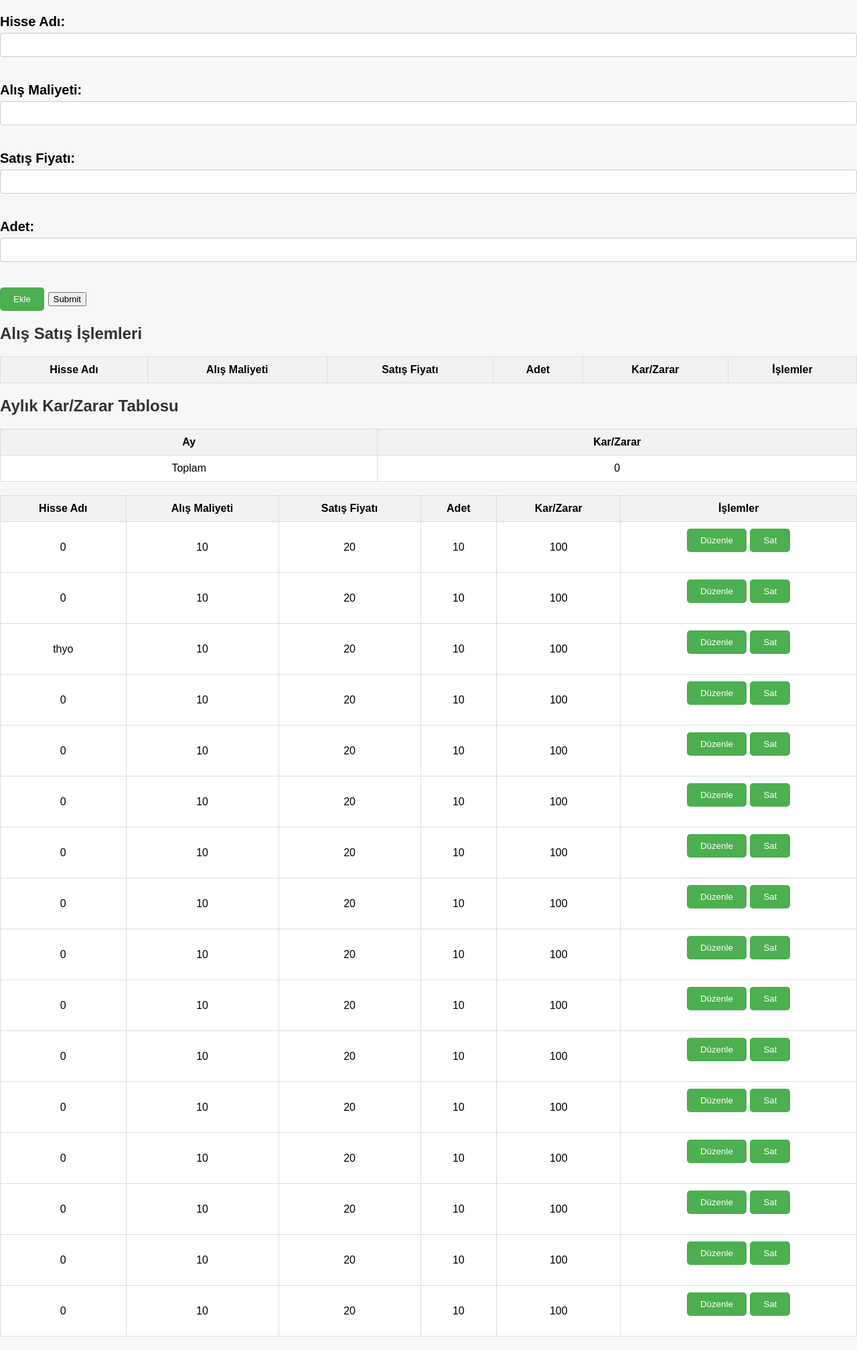
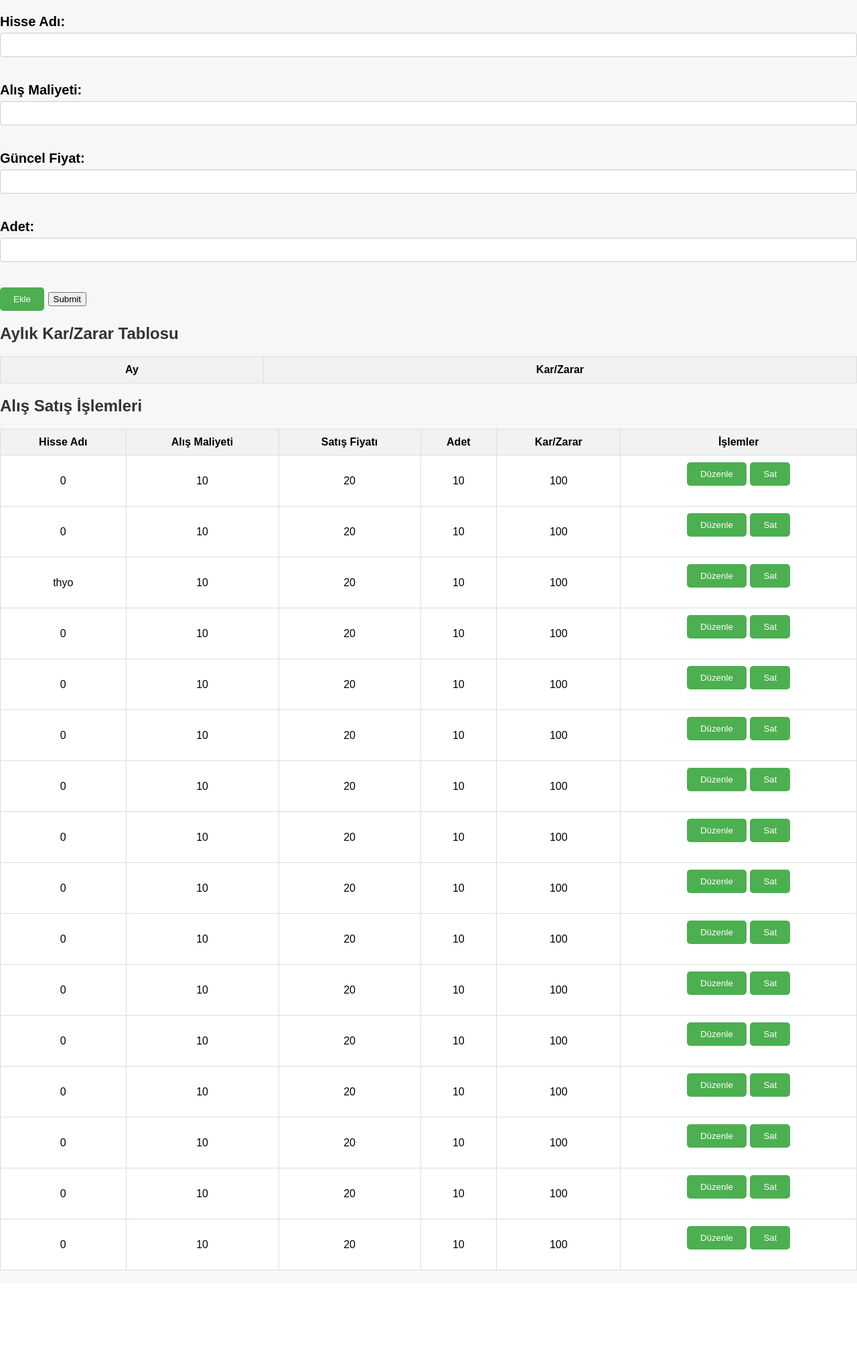
Before and after one commit to yigitkoruk/borsa_takip, a PHP site: the page made by Borsa Takip/Borsa Takip.php in a window 1280 px wide. Shown: the whole page at 67% size. After the commit the page ends 1896 px from the top, so only its background shows below. Run offline with PHP 8.4, Linux system fonts and the light colour scheme; data comes from the database, SQL or seed files in the repository; lists and menus that the app fills with data are empty.

Commit message:
#1 güncellendi ve style dosyası oluşturuldu.

```diff
--- a/Borsa Takip/Borsa Takip.php
+++ b/Borsa Takip/Borsa Takip.php
@@ -42,7 +42,6 @@ if (isset($_POST["sat"])) {
 }
 
 if (isset($_POST["duzenle"])) {
-
 }
 
 ?>
@@ -54,122 +53,27 @@ if (isset($_POST["duzenle"])) {
     <meta charset="UTF-8">
     <meta name="viewport" content="width=device-width, initial-scale=1.0">
     <title>Borsa Takip Sayfası</title>
-    <style>
-        body {
-    font-family: Arial, sans-serif;
-    background-color: #f7f7f7;
-    margin: 0;
-    padding: 0;
-}
-
-h1, h2 {
-    color: #333;
-}
-
-form {
-    margin-bottom: 20px;
-    font-size: 20px;
-    font-weight: bold;
-
-}
-
-table {
-    width: 100%;
-    border-collapse: collapse;
-    margin-bottom: 20px;
-    background-color: #fff;
-}
-
-table, th, td {
-    border: 1px solid #ddd;
-    padding: 10px;
-    text-align: center;
-}
-
-th {
-    background-color: #f2f2f2;
-}
-
-button {
-    background-color: #4caf50;
-    color: #fff;
-    border: none;
-    padding: 10px 20px;
-    cursor: pointer;
-    transition: background-color 0.3s;
-    border-radius: 5px;
-}
-
-.button {
-    background-color: #4caf50;
-    color: #fff;
-    border: none;
-    padding: 10px 20px;
-    cursor: pointer;
-    transition: background-color 0.3s;
-    border-radius: 5px;
-}
-
-button:hover {
-    background-color: #45a049;
-}
-
-input[type="text"], input[type="number"] {
-    width: 100%;
-    padding: 8px;
-    margin: 5px 0 15px 0;
-    box-sizing: border-box;
-    border: 1px solid #ccc;
-    border-radius: 4px;
-    font-size: 16px;
-}
-
-input[type="text"]:focus, input[type="number"]:focus {
-    outline: none;
-    border-color: #4caf50;
-}
-
-.container {
-    max-width: 800px;
-    margin: 0 auto;
-    padding: 20px;
-    background-color: #fff;
-    box-shadow: 0 4px 8px 0 rgba(0, 0, 0, 0.2);
-}
-
-    </style>
+    <link rel="stylesheet" href="style.css">
 </head>
 
 <body>
     <h1></h1>
     <form id="borsaForm" method="POST">
         <label for="hisseAdi">Hisse Adı:</label>
-        <input type="text" id="hisseAdi"  name="hisseAdi"><br><br>
+        <input type="text" id="hisseAdi" name="hisseAdi"><br><br>
 
         <label for="alisMaliyeti">Alış Maliyeti:</label>
-        <input type="number" id="alisMaliyeti"   name="alisMaliyeti"><br><br>
+        <input type="number" id="alisMaliyeti" name="alisMaliyeti"><br><br>
 
-        <label for="satisFiyati">Satış Fiyatı:</label>
-        <input type="number" id="satisFiyati"  name="satisFiyati"><br><br>
+        <label for="satisFiyati">Güncel Fiyat:</label>
+        <input type="number" id="satisFiyati" name="satisFiyati"><br><br>
 
         <label for="adet">Adet:</label>
-        <input type="number" id="adet"  name="adet"><br><br>
+        <input type="number" id="adet" name="adet"><br><br>
 
         <button type="button" onclick="ekle()">Ekle</button>
         <input type="submit" name="ekle">
     </form>
-
-    <h2>Alış Satış İşlemleri</h2>
-    <table id="borsaTablosu">
-        <tr>
-            <th>Hisse Adı</th>
-            <th>Alış Maliyeti</th>
-            <th>Satış Fiyatı</th>
-            <th>Adet</th>
-            <th>Kar/Zarar</th>
-            <th>İşlemler</th>
-        </tr>
-    </table>
 
     <h2>Aylık Kar/Zarar Tablosu</h2>
     <table id="aylikKarZararTablosu">
@@ -180,6 +84,7 @@ input[type="text"]:focus, input[type="number"]:focus {
     </table>
 
     <table>
+        <h2>Alış Satış İşlemleri</h2>
         <thead>
             <tr>
                 <th>Hisse Adı</th>
@@ -214,7 +119,7 @@ input[type="text"]:focus, input[type="number"]:focus {
         let borsaVerileri = [];
         let duzenleIndex = null;
 
-        window.onload = function () {
+        window.onload = function() {
             borsaVerileri = JSON.parse(localStorage.getItem("borsaVerileri")) || [];
             guncelleTablolar();
         };
@@ -225,7 +130,9 @@ input[type="text"]:focus, input[type="number"]:focus {
             let satisFiyati = parseFloat(document.getElementById("satisFiyati").value);
             let adet = parseInt(document.getElementById("adet").value);
             let karZarar = (satisFiyati - alisMaliyeti) * adet;
-    let ay = new Date().toLocaleString('default', { month: 'long' });
+            let ay = new Date().toLocaleString('default', {
+                month: 'long'
+            });
 
             if (duzenleIndex !== null) {
                 borsaVerileri[duzenleIndex] = {
@@ -289,7 +196,7 @@ input[type="text"]:focus, input[type="number"]:focus {
 
             let borsaTablosu = document.getElementById("borsaTablosu");
             let aylikKarZararTablosu = document.getElementById("aylikKarZararTablosu");
-            borsaVerileri.forEach(function (hisse, index) {
+            borsaVerileri.forEach(function(hisse, index) {
                 let row = borsaTablosu.insertRow();
                 row.innerHTML = `<td>${hisse.hisseAdi}</td><td>${hisse.alisMaliyeti}</td><td>${hisse.satisFiyati}</td><td>${hisse.adet}</td><td>${hisse.karZarar}</td><td><button onclick="duzenle(${index})">Düzenle</button> <button onclick="sil(${index})">Sil</button></td>`;
 
--- /dev/null
+++ b/Borsa Takip/style.css
@@ -0,0 +1,86 @@
+    body {
+        font-family: Arial, sans-serif;
+        background-color: #f7f7f7;
+        margin: 0;
+        padding: 0;
+    }
+
+    h1,
+    h2 {
+        color: #333;
+    }
+
+    form {
+        margin-bottom: 20px;
+        font-size: 20px;
+        font-weight: bold;
+
+    }
+
+    table {
+        width: 100%;
+        border-collapse: collapse;
+        margin-bottom: 20px;
+        background-color: #fff;
+    }
+
+    table,
+    th,
+    td {
+        border: 1px solid #ddd;
+        padding: 10px;
+        text-align: center;
+    }
+
+    th {
+        background-color: #f2f2f2;
+    }
+
+    button {
+        background-color: #4caf50;
+        color: #fff;
+        border: none;
+        padding: 10px 20px;
+        cursor: pointer;
+        transition: background-color 0.3s;
+        border-radius: 5px;
+    }
+
+    .button {
+        background-color: #4caf50;
+        color: #fff;
+        border: none;
+        padding: 10px 20px;
+        cursor: pointer;
+        transition: background-color 0.3s;
+        border-radius: 5px;
+    }
+
+    button:hover {
+        background-color: #45a049;
+    }
+
+    input[type="text"],
+    input[type="number"] {
+        width: 100%;
+        padding: 8px;
+        margin: 5px 0 15px 0;
+        box-sizing: border-box;
+        border: 1px solid #ccc;
+        border-radius: 4px;
+        font-size: 16px;
+    }
+
+    input[type="text"]:focus,
+    input[type="number"]:focus {
+        outline: none;
+        border-color: #4caf50;
+    }
+
+    .container {
+        max-width: 800px;
+        margin: 0 auto;
+        padding: 20px;
+        background-color: #fff;
+        box-shadow: 0 4px 8px 0 rgba(0, 0, 0, 0.2);
+    }
```
Lines whose indentation alone changed are shown as unchanged.
